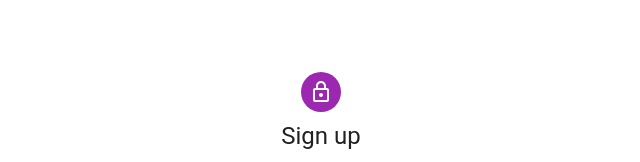
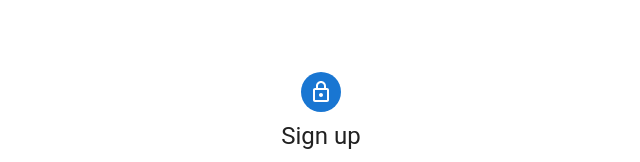
Before and after one commit to JosephLahiru/hostel-management-system, a Next.js app: page /signup in a window 1280 px wide. Shown: the top 162 px of the page, without its empty margins (319-959 px from the left). Built offline with nearby package versions, Linux system fonts and the light colour scheme.

Commit message:
added nextAuth and adjustments to login and signin

```diff
--- a/app/login/page.tsx
+++ b/app/login/page.tsx
@@ -111,7 +111,7 @@ export default function SignInSide() {
               </Button>
               <Grid container>
                 <Grid item>
-                  <Link href="#" variant="body2">
+                  <Link href="/signup" variant="body2">
                     {"Don't have an account? Sign Up"}
                   </Link>
                 </Grid>
--- a/app/signup/page.tsx
+++ b/app/signup/page.tsx
@@ -53,7 +53,7 @@ export default function SignUp() {
             alignItems: 'center',
           }}
         >
-          <Avatar sx={{ m: 1, bgcolor: 'secondary.main' }}>
+          <Avatar sx={{ m: 1, bgcolor: '#1976D2' }}>
             <LockOutlinedIcon />
           </Avatar>
           <Typography component="h1" variant="h5">
@@ -120,7 +120,7 @@ export default function SignUp() {
             </Button>
             <Grid container justifyContent="flex-end">
               <Grid item>
-                <Link href="#" variant="body2">
+                <Link href="/login" variant="body2">
                   Already have an account? Sign in
                 </Link>
               </Grid>
--- a/package.json
+++ b/package.json
@@ -16,6 +16,7 @@
     "googleapis": "^128.0.0",
     "html5-qrcode": "^2.3.8",
     "next": "^14.0.0",
+    "next-auth": "^4.24.4",
     "qr-scanner": "^1.4.2",
     "react": "^18.2.0",
     "react-dom": "^18.2.0",
```
Also changed, not shown: 1 other file (tests, documents, lock files or other folders).
